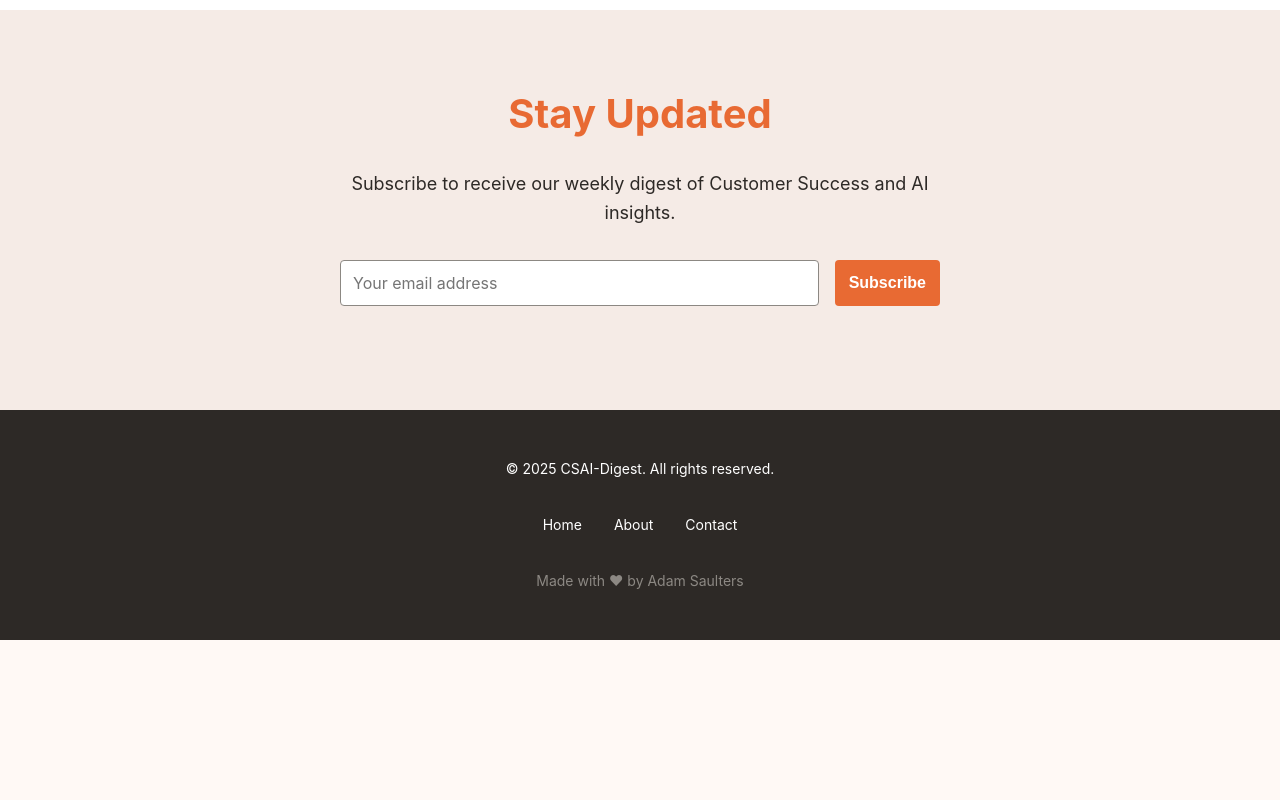
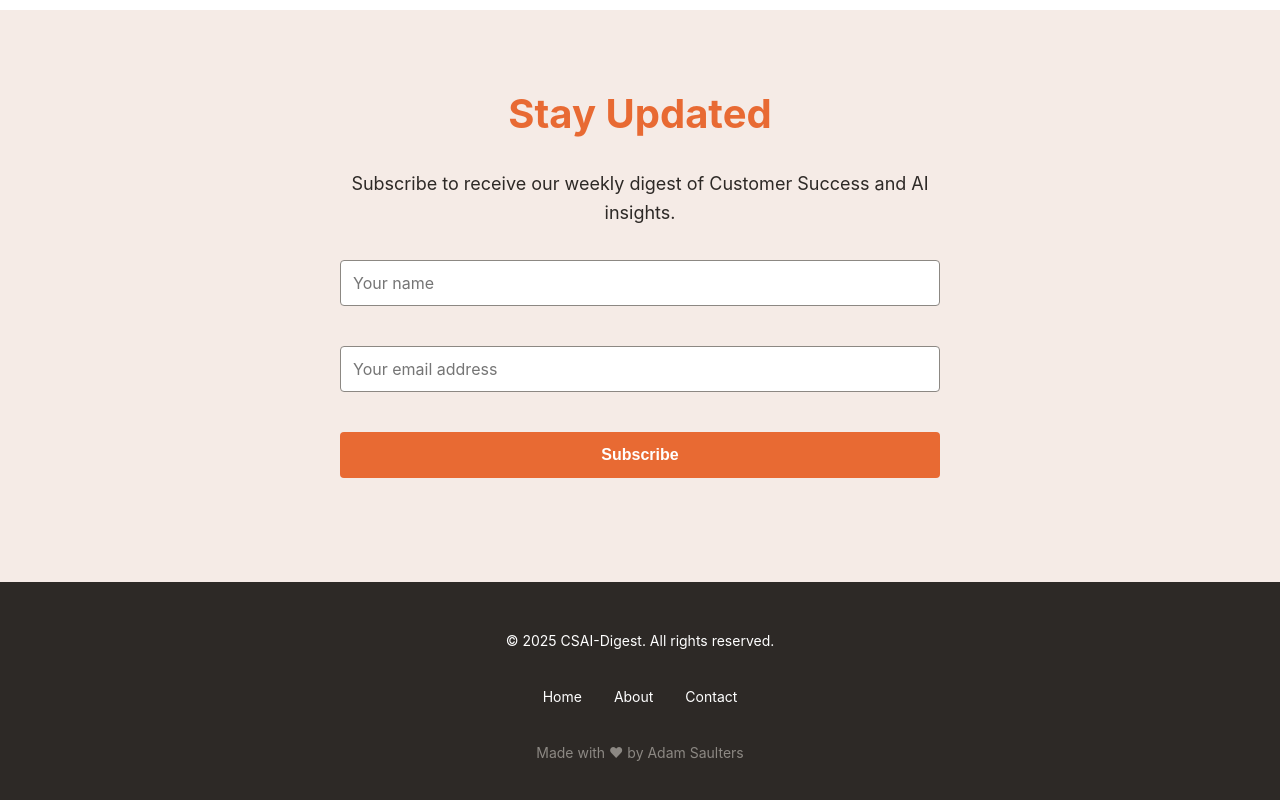
Before and after one commit to asaulters/CSAI-Frontend, a React (Vite) app: page / in a window 1280 px wide. Shown: the part 1121-1921 px from the top of the page. Before the commit the page ends 1761 px from the top, so only its background shows below. Built offline with nearby package versions, Linux system fonts and the light colour scheme.

Commit message:
Add name field to subscription form

```diff
--- a/src/components/Subscribe.tsx
+++ b/src/components/Subscribe.tsx
@@ -2,6 +2,7 @@ import { useState, forwardRef, FormEvent } from 'react'
 
 const Subscribe = forwardRef<HTMLElement>((_, ref) => {
   const [email, setEmail] = useState('')
+  const [name, setName] = useState('')
   const [isSubmitting, setIsSubmitting] = useState(false)
   const [message, setMessage] = useState<{ text: string; type: 'success' | 'error' } | null>(null)
 
@@ -24,6 +25,7 @@ const Subscribe = forwardRef<HTMLElement>((_, ref) => {
         },
         body: JSON.stringify({
           email,
+          name: name.trim() || 'Subscriber', // Use provided name or default to 'Subscriber'
           apiKey: import.meta.env.VITE_MC_API_KEY,
           dc: import.meta.env.VITE_MC_DC,
           audienceId: import.meta.env.VITE_MC_AUDIENCE_ID
@@ -38,6 +40,7 @@ const Subscribe = forwardRef<HTMLElement>((_, ref) => {
 
       setMessage({ text: 'Thank you for subscribing!', type: 'success' })
       setEmail('')
+      setName('')
     } catch (error) {
       setMessage({
         text: error instanceof Error ? error.message : 'An error occurred. Please try again.',
@@ -58,6 +61,18 @@ const Subscribe = forwardRef<HTMLElement>((_, ref) => {
           </p>
 
           <form className="subscribe-form" onSubmit={handleSubmit}>
+            <div className="form-group">
+              <label htmlFor="name" className="visually-hidden">Your Name</label>
+              <input
+                type="text"
+                id="name"
+                name="name"
+                placeholder="Your name"
+                value={name}
+                onChange={(e) => setName(e.target.value)}
+                aria-required="false"
+              />
+            </div>
             <div className="form-group">
               <label htmlFor="email" className="visually-hidden">Email Address</label>
               <input
--- a/src/styles/globals.css
+++ b/src/styles/globals.css
@@ -270,9 +270,14 @@ section {
   width: 100%;
 }
 
+.form-group + .form-group {
+  margin-top: 0.75rem;
+}
+
 .subscribe-button {
   width: 100%;
   padding: 0.875rem;
+  margin-top: 0.75rem;
 }
 
 .message {
@@ -405,10 +410,24 @@ section {
 
 @media (min-width: 768px) {
   .subscribe-form {
-    flex-direction: row;
+    flex-direction: column;
+    max-width: 500px;
+    margin-left: auto;
+    margin-right: auto;
+  }
+
+  .form-group {
+    margin-bottom: 0.75rem;
   }
 
   .subscribe-button {
-    width: auto;
+    width: 100%;
+    margin-top: 0.75rem;
   }
 }
+
+@media (min-width: 992px) {
+  .subscribe-form {
+    max-width: 600px;
+  }
+}
```
Also changed, not shown: server.js (+5 -3 lines).
